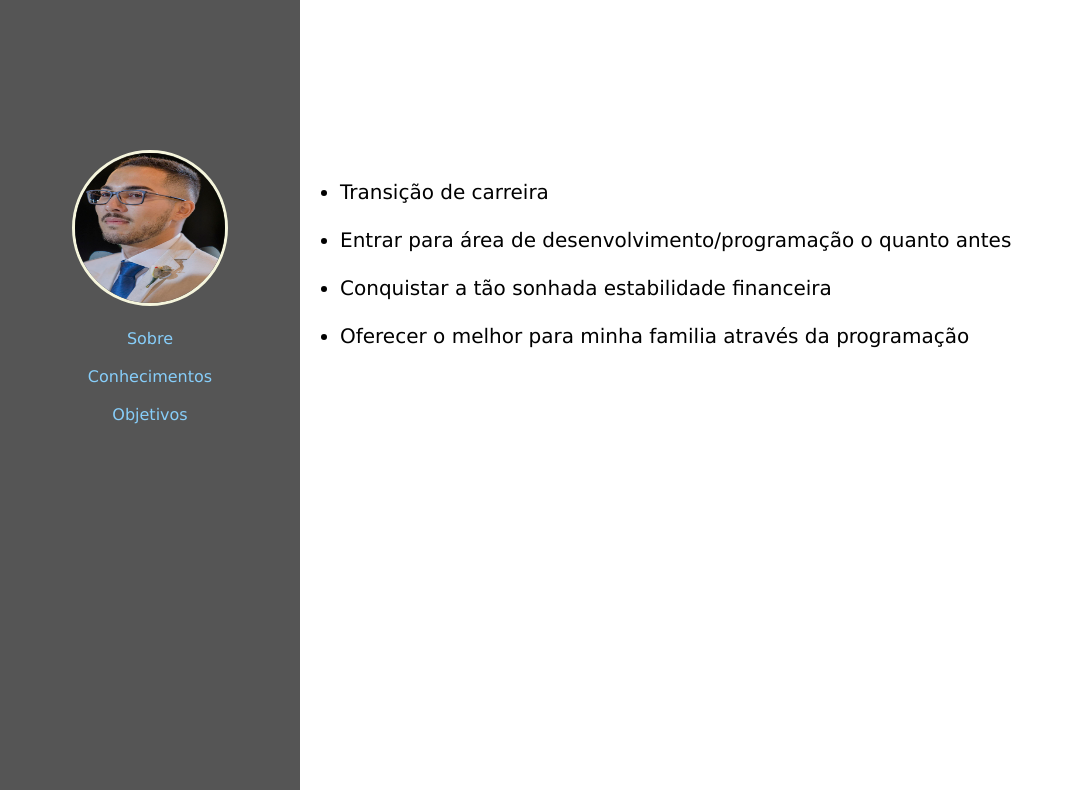
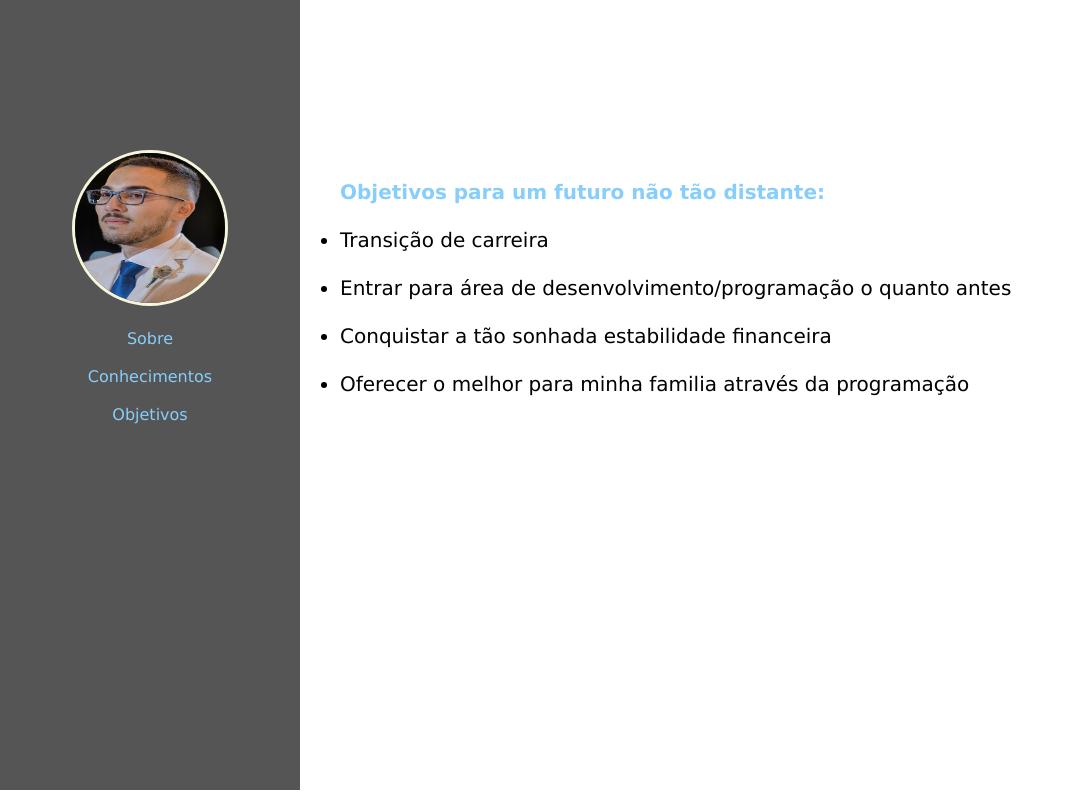
Before and after one commit to igorfa17/projeto-curriculo-1, a plain HTML site: page objetivos.html in a window 1280 px wide. Shown: the whole page, without its empty margins (0-1074 px from the left). Drawn offline with Linux system fonts and the light colour scheme.

Commit message:
editado mais estilo a página

```diff
--- a/objetivos.html
+++ b/objetivos.html
@@ -17,6 +17,7 @@
         </div>
                 <div id="div2">
                     <div class="descrição">
+                        <strong>Objetivos para um futuro não tão distante:</strong> <br><br>
                         <ul>
                             <li>Transição de carreira</li> <br>
                             <li>Entrar para área de desenvolvimento/programação o quanto antes</li> <br>
--- a/styles.css
+++ b/styles.css
@@ -62,6 +62,8 @@ ul{
 .descrição{
     padding-left: 30px;
     text-align:justify ;
+    margin-right: 50px;
+    font-size: 20px;
 }
 
 #icons{
```
Also changed, not shown: conhecimentos.html (renamed from conhecimento.html, +1 -0 lines).
